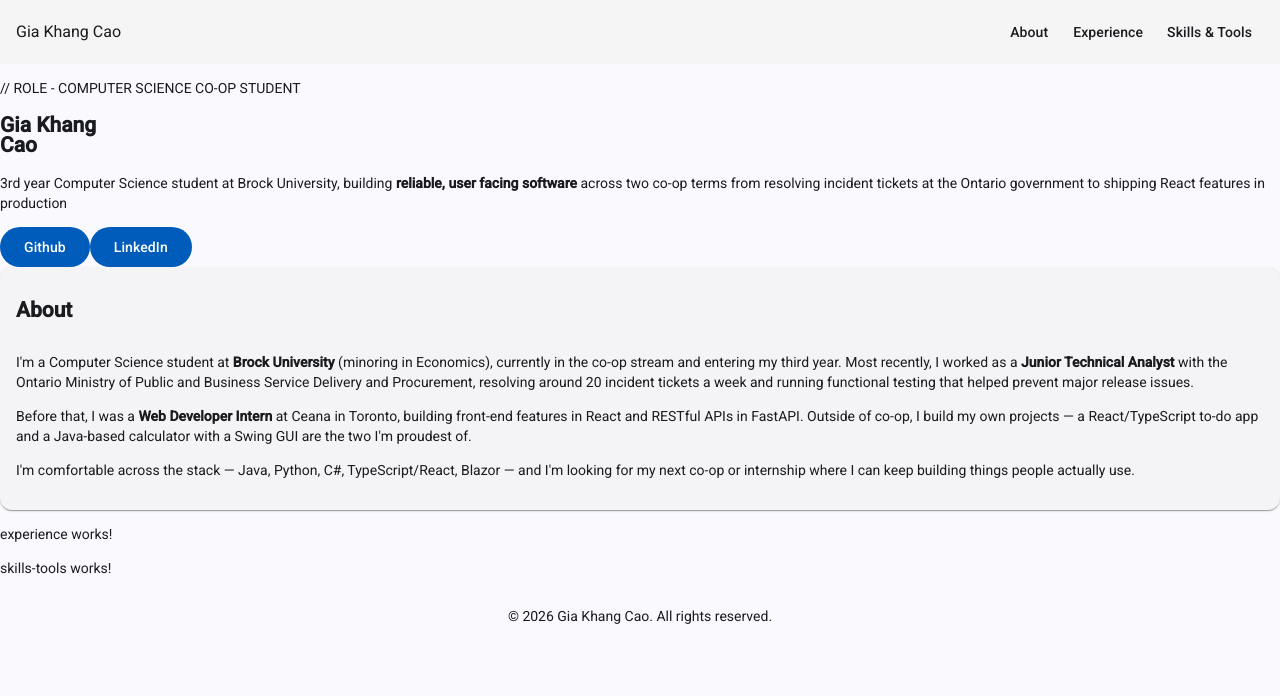
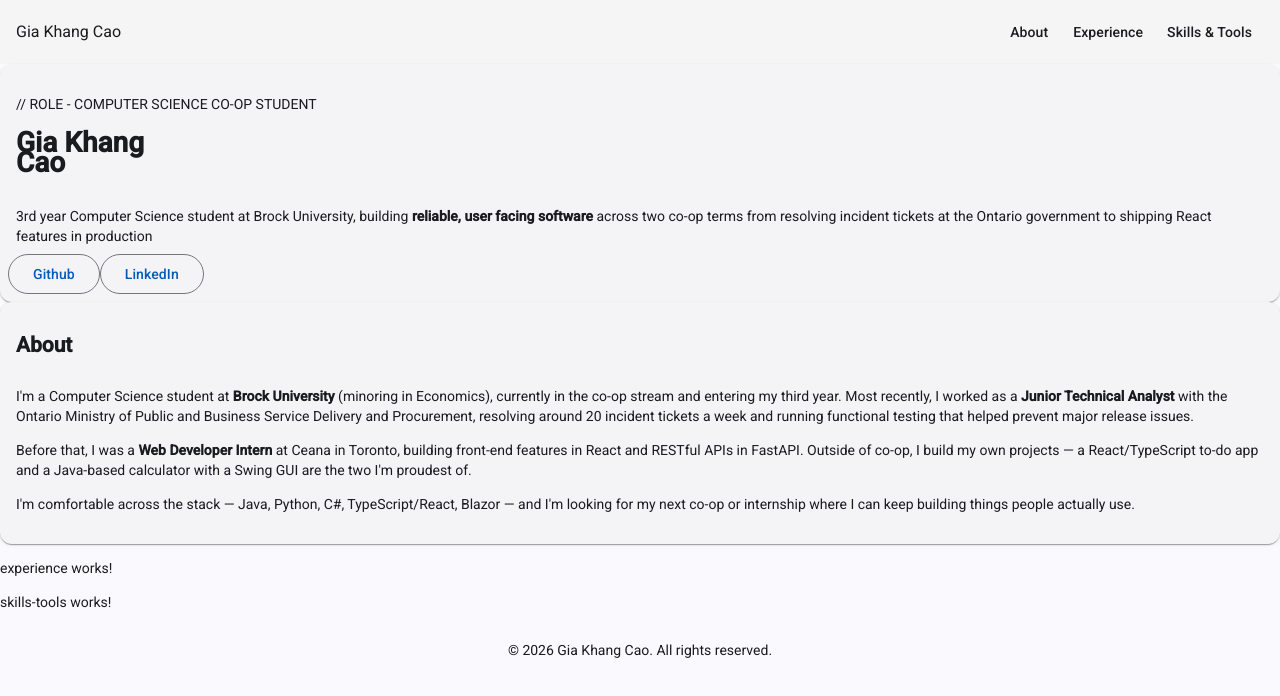
Before and after one commit to GiaKhangCao/Portfolio, an Angular app: page /portfolio in a window 1280 px wide. Shown: the top 696 px of the page. Built offline with nearby package versions, Linux system fonts and the light colour scheme.

Commit message:
Change Introduction section to card layout and change button to outlied style

```diff
--- a/src/app/components/pages/home/home.html
+++ b/src/app/components/pages/home/home.html
@@ -1,16 +1,22 @@
-<section id="home">
-    <div>
-        <p>// ROLE - COMPUTER SCIENCE CO-OP STUDENT</p>
-        <h1>
-            Gia Khang <br> Cao
-        </h1>
+<mat-card class="home-card">
+    <mat-card-header>
+        <div>
+            <p>// ROLE - COMPUTER SCIENCE CO-OP STUDENT</p>
+            <h1>
+                Gia Khang <br> Cao
+            </h1>
+        </div>
+    </mat-card-header>
+
+    <mat-card-content>
         <p>
             3rd year Computer Science student at Brock University, building <b>reliable, user facing software</b>
             across two co-op terms from resolving incident tickets at the Ontario government to shipping React features in production
         </p>
-    </div>
-    <span>
-        <a matButton="filled" href="https://github.com/GiaKhangCao">Github</a>
-        <a matButton="filled" href="https://www.linkedin.com/in/gia-khang-c-05745b290/">LinkedIn</a>
-    </span>
-</section>
+    </mat-card-content>
+
+    <mat-card-actions>
+        <a matButton="outlined" href="https://github.com/GiaKhangCao">Github</a>
+        <a matButton="outlined" href="https://www.linkedin.com/in/gia-khang-c-05745b290/">LinkedIn</a>
+    </mat-card-actions>
+</mat-card>
--- a/src/app/components/pages/home/home.ts
+++ b/src/app/components/pages/home/home.ts
@@ -1,12 +1,10 @@
 import { Component } from '@angular/core';
 import { MatAnchor } from "@angular/material/button";
-import { About } from '../about/about';
-import { Experience } from '../experience/experience';
-import { SkillsTools } from '../skills-tools/skills-tools';
+import { MatCardModule } from '@angular/material/card';
 
 @Component({
   selector: 'app-home',
-  imports: [MatAnchor, About, Experience, SkillsTools],
+  imports: [MatAnchor, MatCardModule],
   templateUrl: './home.html',
   styleUrl: './home.scss',
 })
```
